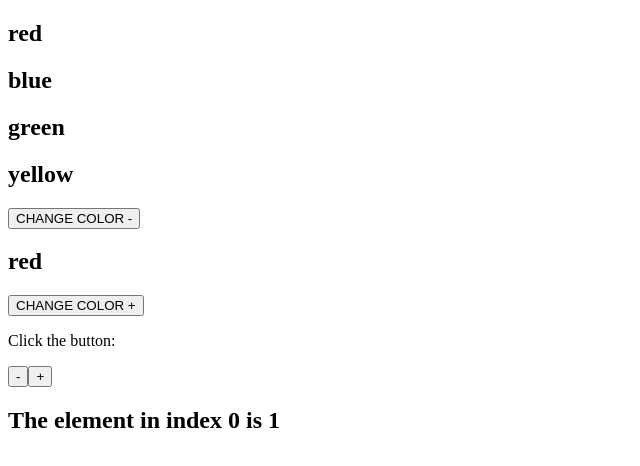
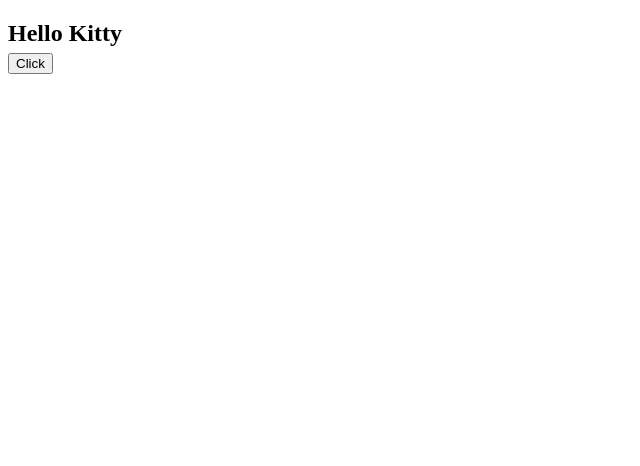
Before and after one commit to Keerththanan/Angular6Practice, an Angular app: page / in a window 1280 px wide. Shown: the top 466 px of the page, without its empty margins (0-640 px from the left). Built offline with nearby package versions, Linux system fonts and the light colour scheme.

Commit message:
Component interaction practice done

```diff
--- a/src/app/app.component.html
+++ b/src/app/app.component.html
@@ -15,6 +15,10 @@
   <div *ngSwitchCase="'app-ng-for'">
     <app-ng-for></app-ng-for>
   </div>
+  <div *ngSwitchCase="'app-component-interaction'">
+    <app-component-interaction (childData)="message=$event" [parentName]="name"></app-component-interaction>
+    {{message}}
+  </div>
   <div *ngSwitchCase="''">
 
   </div>
--- a/src/app/app.component.ts
+++ b/src/app/app.component.ts
@@ -7,6 +7,7 @@
 })
 export class AppComponent {
   //Data property of the app.component.html
-  testData = 'app-ng-for';
+  testData = 'app-component-interaction';
+  name = "Kitty";
 
 }
--- a/src/app/app.module.ts
+++ b/src/app/app.module.ts
@@ -9,6 +9,7 @@
 import { NgIfComponent } from './ng-if/ng-if.component';
 import { NgSwitchComponent } from './ng-switch/ng-switch.component';
 import { NgForComponent } from './ng-for/ng-for.component';
+import { ComponentInteractionComponent } from './component-interaction/component-interaction.component';
 
 @NgModule({
   declarations: [
@@ -18,6 +19,7 @@
     NgIfComponent,
     NgSwitchComponent,
     NgForComponent,
+    ComponentInteractionComponent,
   ],
   imports: [
     BrowserModule,
--- /dev/null
+++ b/src/app/component-interaction/component-interaction.component.html
@@ -0,0 +1,4 @@
+<h2>
+  {{"Hello " + name}} <br>
+  <button (click)="injectEvent()">Click</button>
+</h2>
--- /dev/null
+++ b/src/app/component-interaction/component-interaction.component.ts
@@ -0,0 +1,22 @@
+import { Component, OnInit, Input, Output, EventEmitter } from '@angular/core';
+
+@Component({
+  selector: 'app-component-interaction',
+  templateUrl: './component-interaction.component.html',
+  styleUrls: ['./component-interaction.component.css']
+})
+export class ComponentInteractionComponent implements OnInit {
+
+  @Input('parentName') name;
+  @Output() childData = new EventEmitter();
+
+  constructor() { }
+
+  ngOnInit() {
+  }
+
+  injectEvent() {
+    this.childData.emit("This message came from child component");
+  }
+
+}
```
Also changed, not shown: src/app/component-interaction/component-interaction.component.css (added), 1 other file (tests, documents, lock files or other folders).
